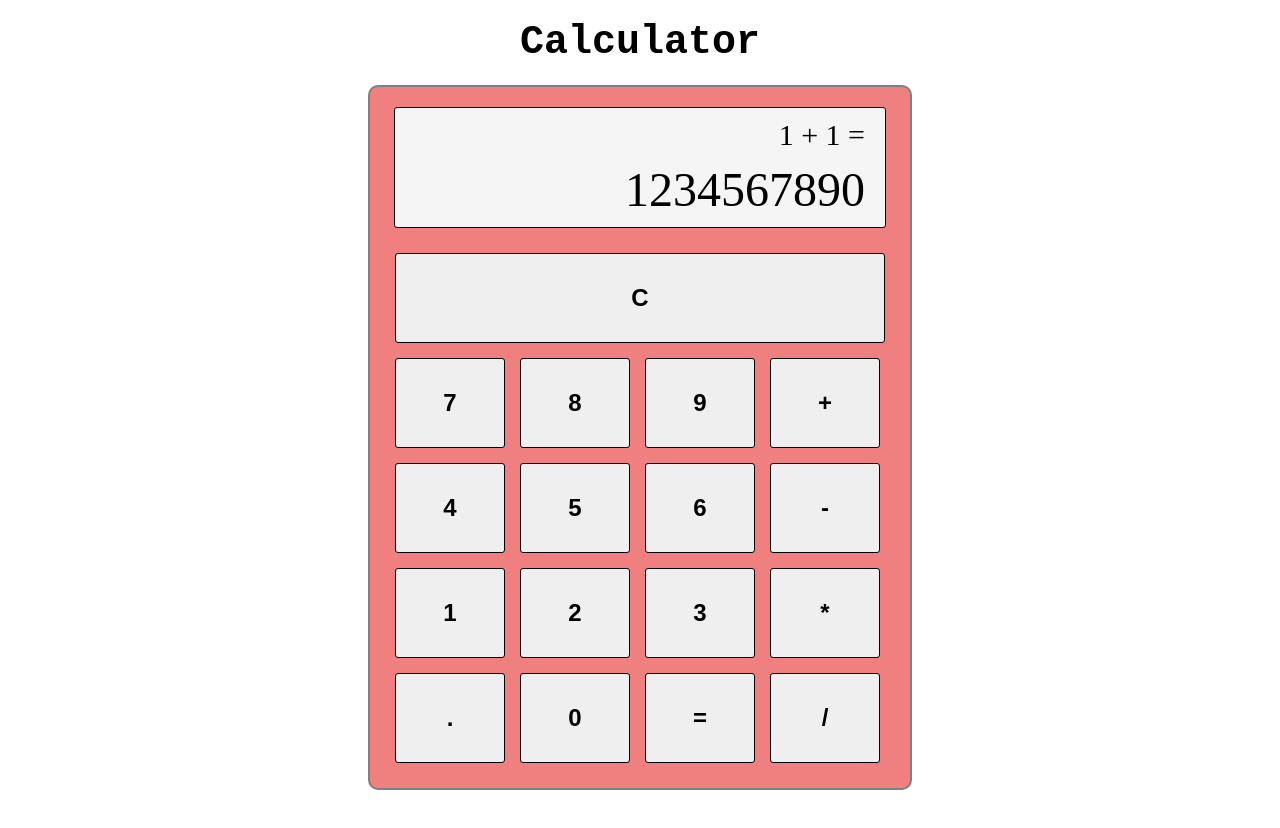
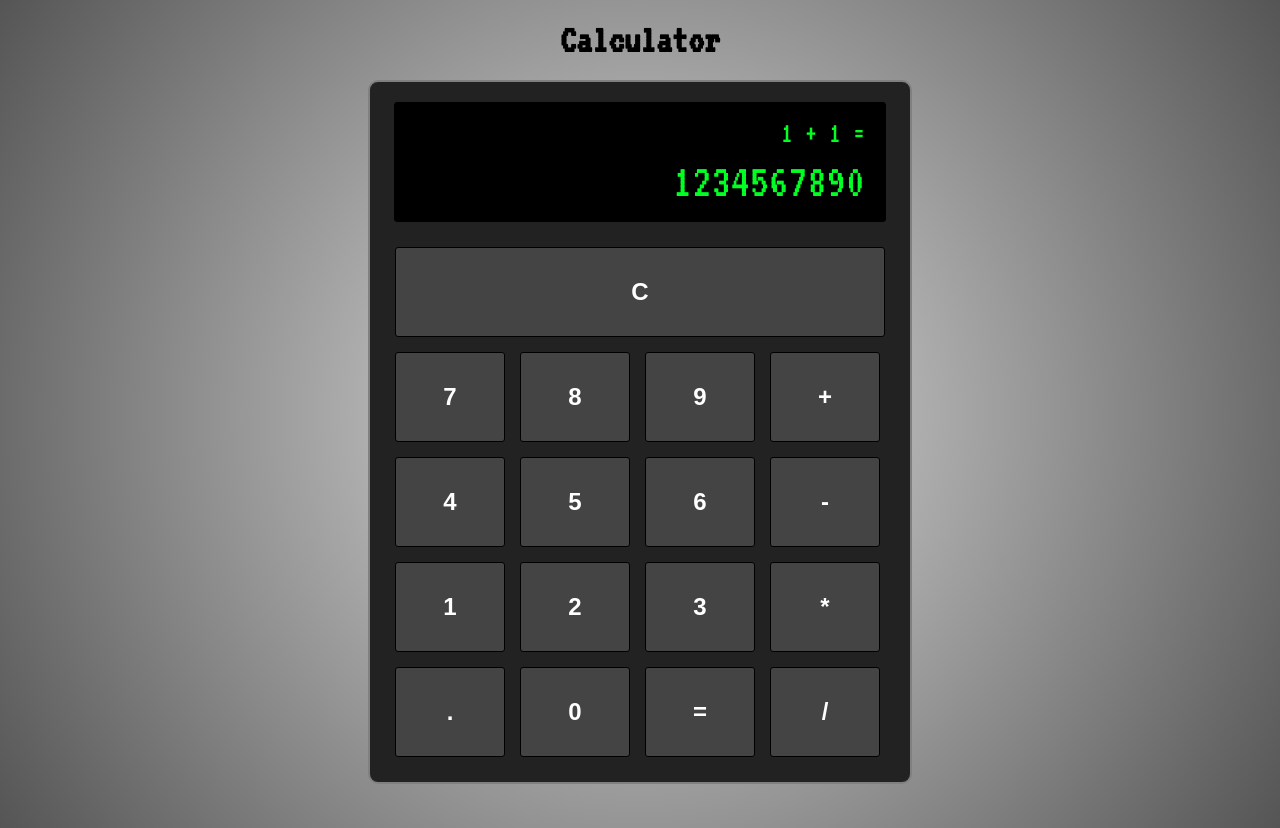
Before and after one commit to aceytok/calculator, a plain HTML site: page index.html in a window 1280 px wide. Before the commit the page ends 800 px from the top, so only its background shows below. Drawn offline with Linux system fonts and the light colour scheme.

Commit message:
Add style to page background and calculator

```diff
--- a/style.css
+++ b/style.css
@@ -1,7 +1,15 @@
+@import url('https://fonts.googleapis.com/css2?family=VT323&display=swap');
+
+body {
+    font-family: 'VT323', monospace;
+    font: 2rem;
+    background: radial-gradient(circle, #e0e0e0, #555555);
+    height: 100vh;
+}
+
 .title {
     font-weight: bold;
     font-size: 40px;
-    font-family: 'Courier New', Courier, monospace;
     display: flex;
     align-items: center;
     justify-content: center;
@@ -13,7 +21,7 @@
     align-items: center;
     justify-content: center;
     flex-direction: column;
-    background-color: lightcoral;
+    background: #222;
     width: 500px;
     max-width: 500px;
     margin: auto;
@@ -30,13 +38,14 @@
 }
 
 .calculator-display {
-    background-color: whitesmoke;
+    background: #000;
+    color: #0f2;
     display: flex;
     flex-direction: column;
     width: 450px;
     align-items: end;
     justify-content: space-evenly;
-    padding: 10px 20px;
+    padding: 15px 20px;
     border-radius: 3px;
     border: 1px solid black;
     margin-bottom: 20px;
@@ -60,6 +69,8 @@ button {
     border-radius: 3px;
     margin: 5px;
     cursor: pointer;
+    background: #444;
+    color: #fff;
 }
 
 .clear-button {
@@ -67,5 +78,5 @@ button {
 }
 
 button:hover {
-    background-color: lightgray;
+    background-color: grey;
 }
```
